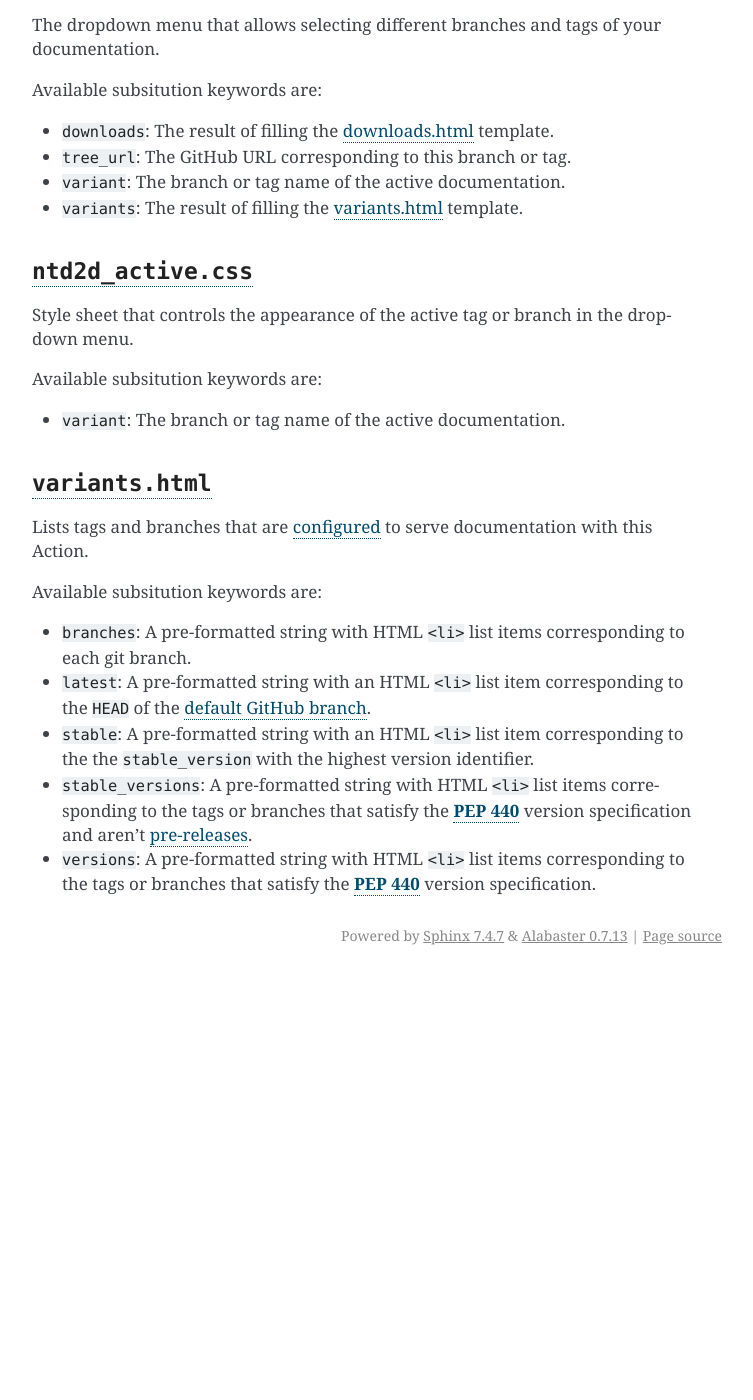
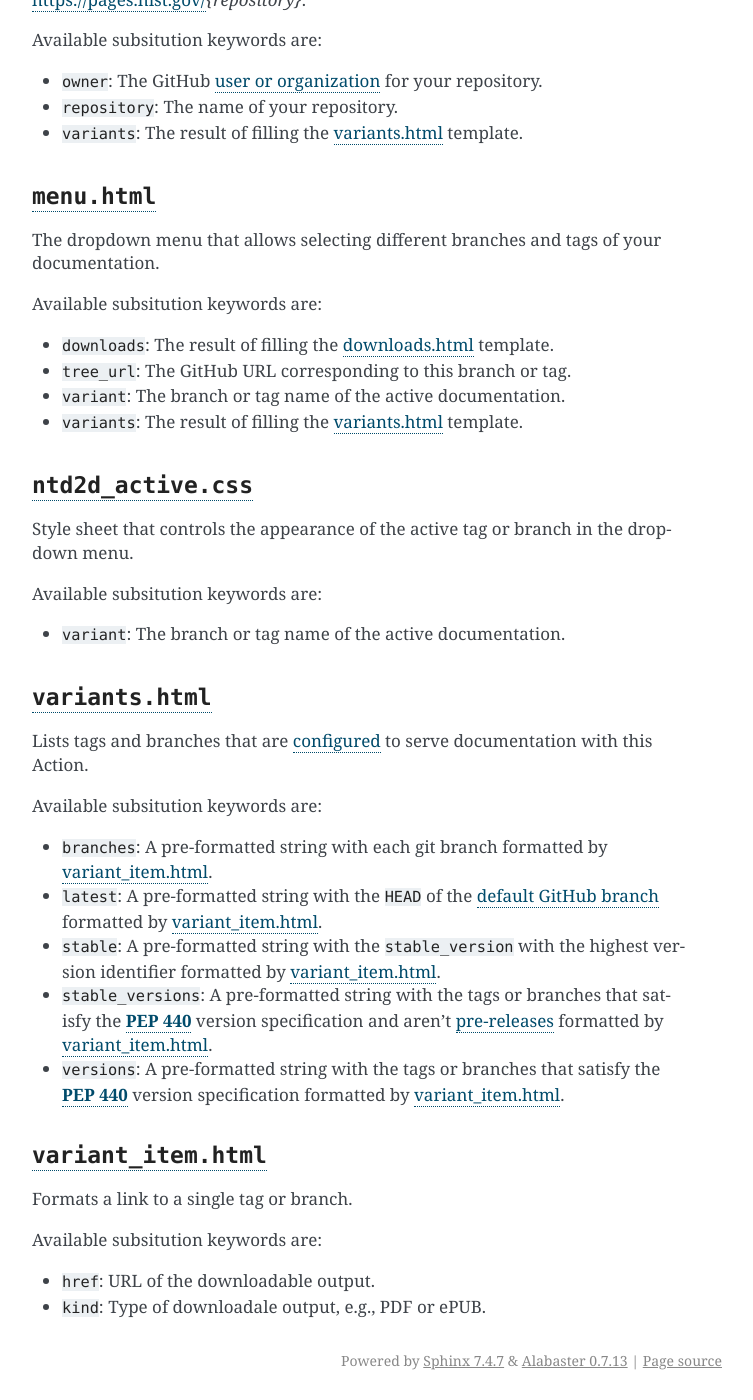
Before and after one commit to usnistgov/Docs4NIST, a Sphinx documentation site: the page built from docs/customization.rst, in a window 1280 px wide and 1400 px high, scrolled down 1624 px. Shown: the whole window, without its empty margins (388-1141 px from the left). Built offline with Sphinx 7.4.7, drawn with Linux system fonts in a browser that asks for light colours; before the commit the page ends 2599 px from its top, so only the background shows below that; some of the changed text lies outside the part shown.

Commit message:
Add templates for individual variant or download items

```diff
--- a/docs/customization.rst
+++ b/docs/customization.rst
@@ -67,12 +67,24 @@
 ~~~~~~~~~~~~~~~~~
 
 A section inserted into :ref:`MENU_HTML` if a documentation variant has
-any downloadable output (e.g., PDF or ePUB).
+any downloadable output, e.g., PDF or ePUB.
 
 Available subsitution keywords are:
 
-- ``downloads``: A pre-formatted string with HTML ``<li>`` list items
-  corresponding to each downloadable output.
+- ``downloads``: A pre-formatted string with each downloadable output
+  formatted by :ref:`DOWNLOAD_ITEM_HTML`.
+
+.. _DOWNLOAD_ITEM_HTML:
+
+|download_item.html|_
+~~~~~~~~~~~~~~~~~~~~~
+
+Formats a link to a single downloadable output.
+
+Available subsitution keywords are:
+
+- ``href``: URL of the downloadable output.
+- ``kind``: Type of downloadale output, e.g., PDF or ePUB.
 
 .. _INDEX_HTML:
 
@@ -128,24 +140,38 @@
 
 Available subsitution keywords are:
 
-- ``branches``: A pre-formatted string with HTML ``<li>`` list items
-  corresponding to each git branch.
-- ``latest``: A pre-formatted string with an HTML ``<li>`` list item
-  corresponding to the ``HEAD`` of the `default GitHub branch
-  <https://docs.github.com/en/pull-requests/collaborating-with-pull-requests/proposing-changes-to-your-work-with-pull-requests/about-branches#about-the-default-branch>`_.
-- ``stable``: A pre-formatted string with an HTML ``<li>`` list item
-  corresponding to the the ``stable_version`` with the highest
-  version identifier.
-- ``stable_versions``: A pre-formatted string with HTML ``<li>`` list items
-  corresponding to the tags or branches that satisfy the :pep:`440`
-  version specification and aren't
-  `pre-releases <https://peps.python.org/pep-0440/#pre-releases>`_.
-- ``versions``: A pre-formatted string with HTML ``<li>`` list items
-  corresponding to the tags or branches that satisfy the :pep:`440`
-  version specification.
+- ``branches``: A pre-formatted string with each git branch formatted by
+  :ref:`VARIANT_ITEM_HTML`.
+- ``latest``: A pre-formatted string with the ``HEAD`` of the `default GitHub branch
+  <https://docs.github.com/en/pull-requests/collaborating-with-pull-requests/proposing-changes-to-your-work-with-pull-requests/about-branches#about-the-default-branch>`_
+  formatted by :ref:`VARIANT_ITEM_HTML`.
+- ``stable``: A pre-formatted string with the ``stable_version`` with the
+  highest version identifier formatted by :ref:`VARIANT_ITEM_HTML`.
+- ``stable_versions``: A pre-formatted string with the tags or branches
+  that satisfy the :pep:`440` version specification and aren't
+  `pre-releases <https://peps.python.org/pep-0440/#pre-releases>`_
+  formatted by :ref:`VARIANT_ITEM_HTML`.
+- ``versions``: A pre-formatted string with the tags or branches that
+  satisfy the :pep:`440` version specification formatted by
+  :ref:`VARIANT_ITEM_HTML`.
+
+.. _VARIANT_ITEM_HTML:
+
+|variant_item.html|_
+~~~~~~~~~~~~~~~~~~~~~
+
+Formats a link to a single tag or branch.
+
+Available subsitution keywords are:
+
+- ``href``: URL of the downloadable output.
+- ``kind``: Type of downloadale output, e.g., PDF or ePUB.
+
 
 .. |downloads.html|   replace:: :file:`downloads.html`
 .. _downloads.html:   https://github.com/usnistgov/NISTtheDocs2Death/blob/main/update_pages/ntd2d_action/files/templates/downloads.html
+.. |download_item.html| replace:: :file:`download_item.html`
+.. _download_item.html: https://github.com/usnistgov/NISTtheDocs2Death/blob/main/update_pages/ntd2d_action/files/templates/download_item.html
 .. |index.html|       replace:: :file:`index.html`
 .. _index.html:       https://github.com/usnistgov/NISTtheDocs2Death/blob/main/update_pages/ntd2d_action/files/templates/index.html
 .. |menu.html|        replace:: :file:`menu.html`
@@ -154,3 +180,5 @@
 .. _ntd2d_active.css: https://github.com/usnistgov/NISTtheDocs2Death/blob/main/update_pages/ntd2d_action/files/templates/ntd2d_active.css
 .. |variants.html|    replace:: :file:`variants.html`
 .. _variants.html:    https://github.com/usnistgov/NISTtheDocs2Death/blob/main/update_pages/ntd2d_action/files/templates/variants.html
+.. |variant_item.html| replace:: :file:`variant_item.html`
+.. _variant_item.html: https://github.com/usnistgov/NISTtheDocs2Death/blob/main/update_pages/ntd2d_action/files/templates/variant_item.html
```
Also changed, not shown: 3 other files.
